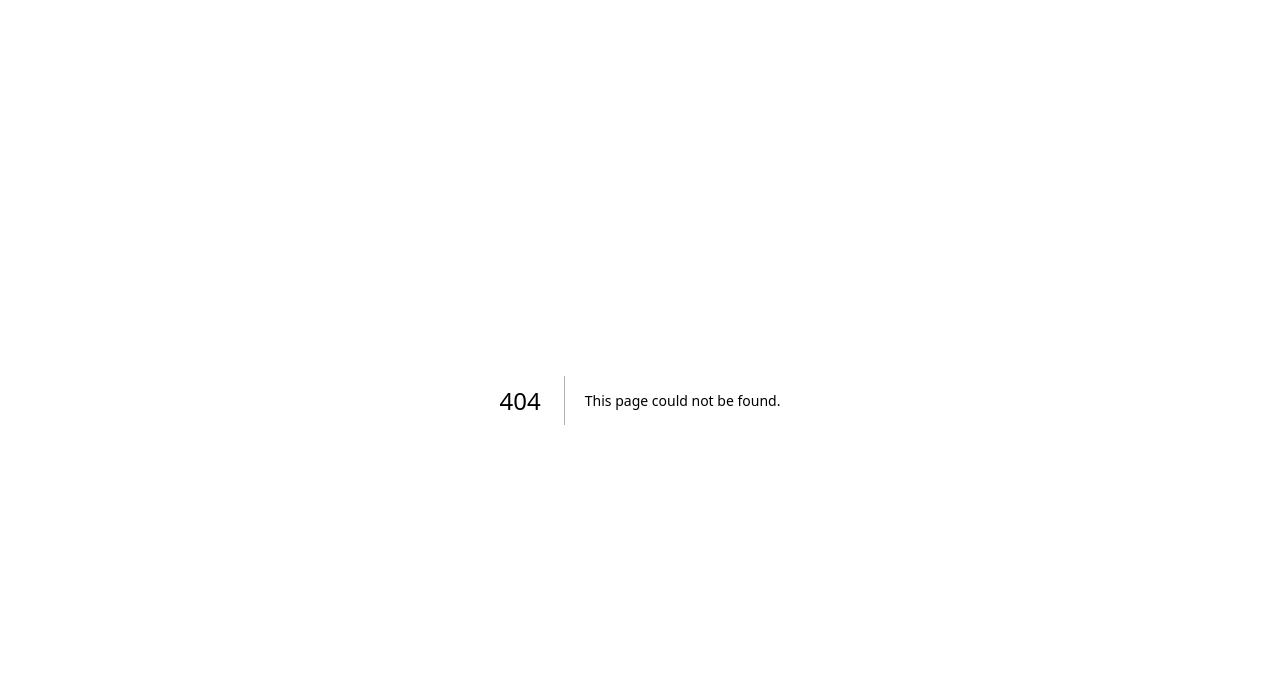
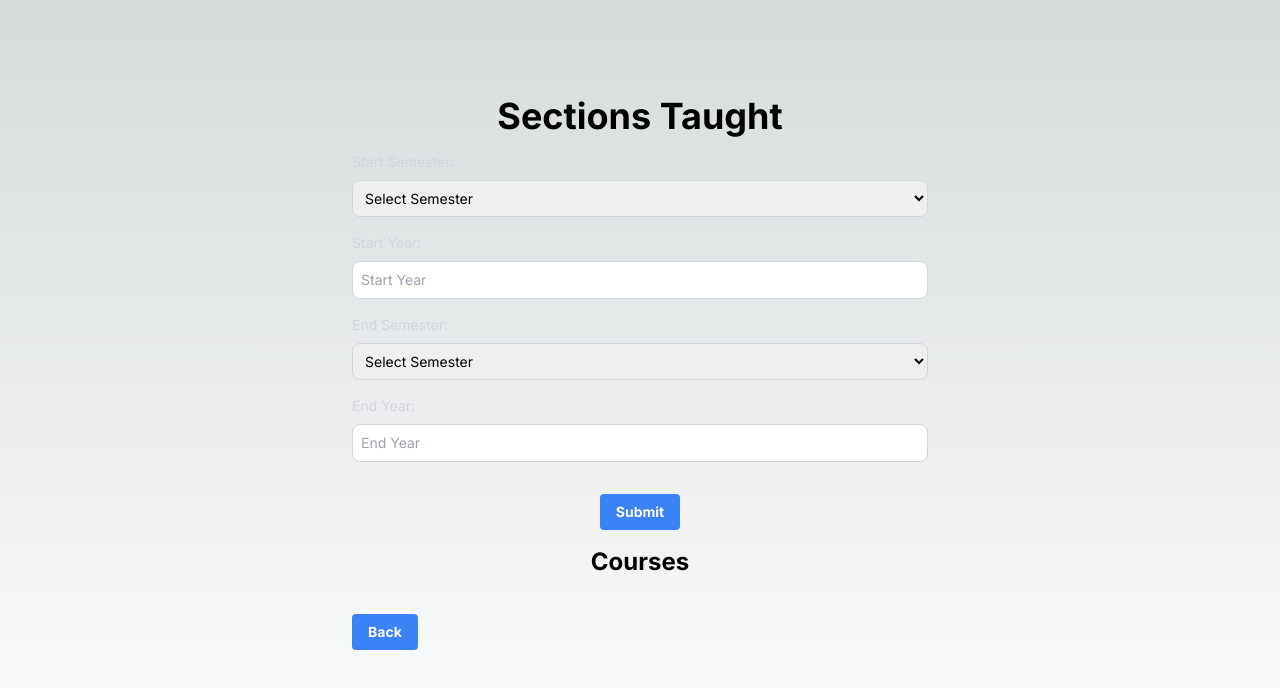
Before and after one commit to myusernamesthisreal/cs7330-project, a Next.js app: page /instructors/view in a window 1280 px wide. Before the commit this address had no page. Shown: the top 688 px of the page. Built offline with nearby package versions, Linux system fonts and the light colour scheme.

Commit message:
Add front end to view the Section taught

```diff
--- /dev/null
+++ b/src/app/instructors/page.tsx
@@ -0,0 +1,37 @@
+"use client"
+import { Instructor } from "@prisma/client";
+import { useRouter } from "next/navigation";
+import { useEffect, useState } from "react"
+
+export default function ViewInstructors() {
+    const [instructors, setInstructors] = useState([] as Instructor[]);
+    const router = useRouter();
+    useEffect(() => {
+        const handleFetch = async () => {
+            const res = await fetch("/api/instructors");
+            const data = await res.json();
+            setInstructors(data);
+        }
+        handleFetch();
+    }, [])
+    return (
+        <>
+            <main className="flex flex-col items-center justify-between p-24">
+                <div className="z-10 max-w-3xl w-full items-center justify-between text-sm">
+                    <h1 className="text-4xl font-bold text-center mb-4">Instructors</h1>
+                    <div className="grid grid-cols-3 gap-4">
+                    {instructors.map((instructor, index) => (
+                        <div key={index} className="w-full p-4 border border-gray-300 rounded-lg mb-4">
+                            <p className="text-lg font-bold">{instructor.name}</p>
+                            <p className="text-sm">{instructor.id_number}</p>
+                            <button onClick={() => router.push(`/instructors/view?id_number=${instructor.id_number}`)} className="bg-blue-500 w-full text-white rounded-lg p-2 mt-4">View Taught</button>
+                        </div>
+                    ))}
+                    </div>
+                    <button onClick={() => router.push("/")} className="bg-blue-500 hover:bg-blue-700 text-white font-bold py-2 px-4 rounded mt-4 self-start">Back</button>
+                </div>
+
+            </main>
+        </>
+    )
+}
--- /dev/null
+++ b/src/app/instructors/view/page.tsx
@@ -0,0 +1,80 @@
+"use client"
+import { Section } from "@prisma/client";
+import { useRouter, useSearchParams } from "next/navigation";
+import { FormEvent, useState } from "react"
+
+export default function ViewTaught() {
+    const [sections, setSections] = useState([] as Section[]);
+    const [startSemester, setStartSemester] = useState("");
+    const [startYear, setStartYear] = useState("");
+    const [endSemester, setEndSemester] = useState("");
+    const [endYear, setEndYear] = useState("");
+    const [error, setError] = useState(null);
+    const router = useRouter();
+    const query = useSearchParams();
+    const id_number = query.get("id_number");
+
+    const handleSubmit = async (e: FormEvent<HTMLButtonElement>) => {
+        e.preventDefault();
+        setError(null);
+        setSections([]);
+
+        if (!id_number) {
+            return;
+        }
+
+        const res = await fetch(`/api/instructorsections?instructorId=${id_number}&startSemester=${startSemester}&startYear=${startYear}&endSemester=${endSemester}&endYear=${endYear}`);
+        if (res.ok) {
+            const data = await res.json();
+            setSections(data.sectionsTaught);
+        } else {
+            const data = await res.json();
+            setError(data.reason || "Something went wrong");
+        }
+    }
+
+    return (
+        <>
+            <main className="flex min-h-screen flex-col items-center justify-between p-24">
+                <div className="z-10 max-w-xl w-full items-center justify-between text-sm lg:flex lg:flex-col">
+                    <h1 className="text-4xl font-bold text-center mb-4">Sections Taught</h1>
+
+                    <div className="w-full">
+                        <p className="text-sm text-gray-300 mb-2">Start Semester:</p>
+                        <select value={startSemester} onChange={(e) => setStartSemester(e.target.value)} className="p-2 border border-gray-300 text-black rounded-lg w-full mb-4">
+                            <option value="">Select Semester</option>
+                            <option value="Spring">Spring</option>
+                            <option value="Summer">Summer</option>
+                            <option value="Fall">Fall</option>
+                        </select>
+                        <p className="text-sm text-gray-300 mb-2">Start Year:</p>
+                        <input type="number" placeholder="Start Year" value={startYear} onChange={(e) => setStartYear(e.target.value)} className="p-2 border border-gray-300 text-black rounded-lg w-full mb-4" />
+                        <p className="text-sm text-gray-300 mb-2">End Semester:</p>
+                        <select value={endSemester} onChange={(e) => setEndSemester(e.target.value)} className="p-2 border border-gray-300 text-black rounded-lg w-full mb-4">
+                            <option value="">Select Semester</option>
+                            <option value="Spring">Spring</option>
+                            <option value="Summer">Summer</option>
+                            <option value="Fall">Fall</option>
+                        </select>
+                        <p className="text-sm text-gray-300 mb-2">End Year:</p>
+                        <input type="number" placeholder="End Year" value={endYear} onChange={(e) => setEndYear(e.target.value)} className="p-2 border border-gray-300 text-black rounded-lg w-full mb-4" />
+                        <button onClick={handleSubmit} className="bg-blue-500 hover:bg-blue-700 text-white font-bold py-2 px-4 rounded mt-4 mx-auto block">Submit</button>
+                    </div>
+                    <h2 className="text-2xl font-bold text-center mt-4">Courses</h2>
+                    <br />
+                    <div className="grid grid-cols-3 gap-4">
+                    {sections && sections.map((section, index) => (
+                        <div key={index} className="w-full p-4 border border-gray-300 rounded-lg mb-4">
+                            <p className="text-lg font-bold">{section.courseNumber}</p>
+                            <p className="text-sm">{section.sectionNumber}</p>
+                            <p className="text-sm">{section.semester} {section.year}</p>
+                        </div>
+                    ))}
+                    </div>
+                    {error && <p className="text-red-500">Error: {error}</p>}
+                    <button onClick={() => router.push("/instructors")} className="bg-blue-500 hover:bg-blue-700 text-white font-bold py-2 px-4 rounded mt-4 self-start">Back</button>
+                </div>
+            </main>
+        </>
+    )
+}
--- a/src/app/page.tsx
+++ b/src/app/page.tsx
@@ -14,6 +14,9 @@ export default function Home() {
           </button>
           <button className="bg-blue-500 hover:bg-blue-700 text-white font-bold py-2 px-4 rounded mt-4" onClick={() => router.push("/courses")}>
             View Courses
+          </button>
+          <button className="bg-blue-500 hover:bg-blue-700 text-white font-bold py-2 px-4 rounded mt-4" onClick={() => router.push("/instructors/")}>
+            View Instructors
           </button>
           <h2 className="text-2xl font-bold text-center mt-4">Create New:</h2>
           <button className="bg-blue-500 hover:bg-blue-700 text-white font-bold py-2 px-4 rounded mt-4" onClick={() => router.push("/degrees/new")}>
```
